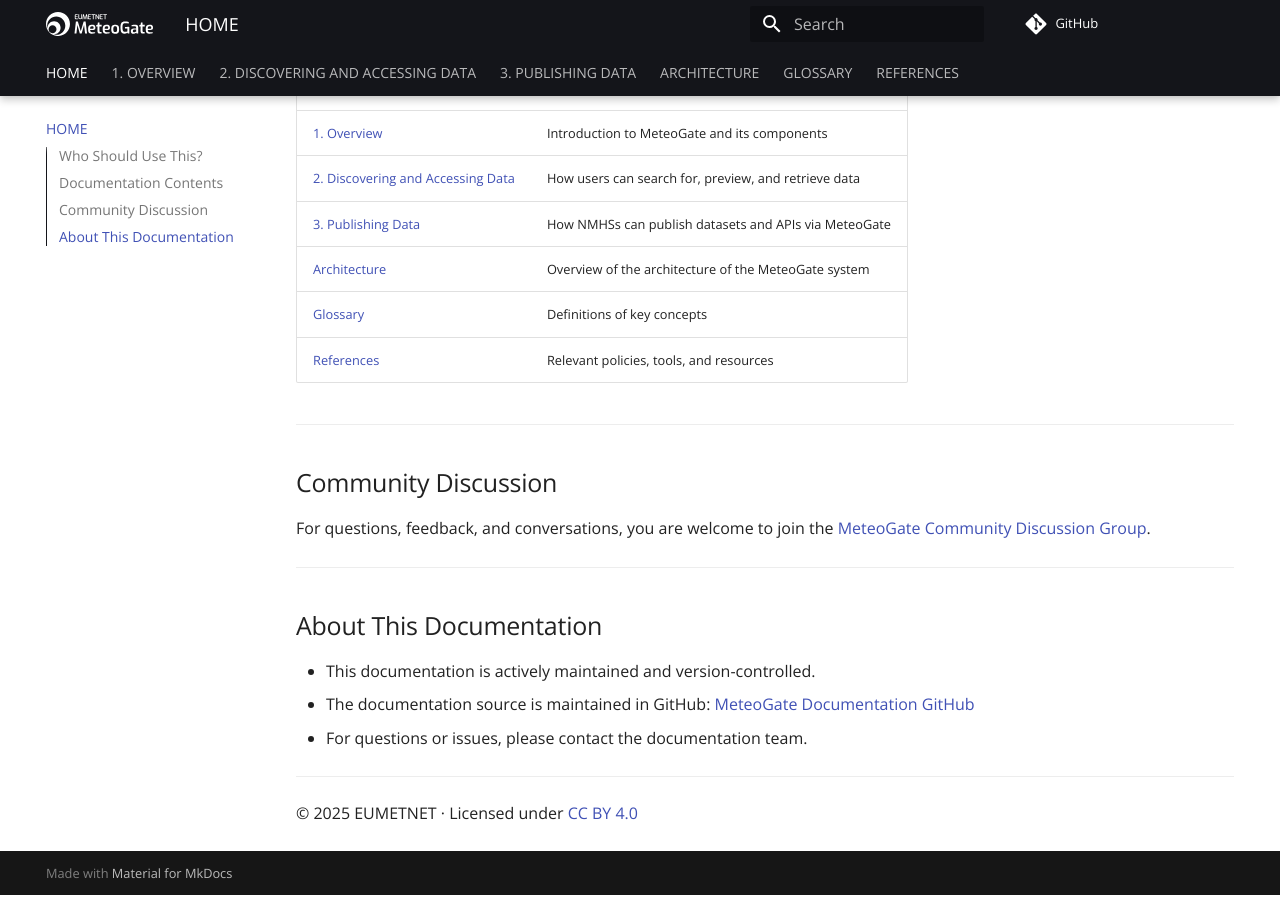
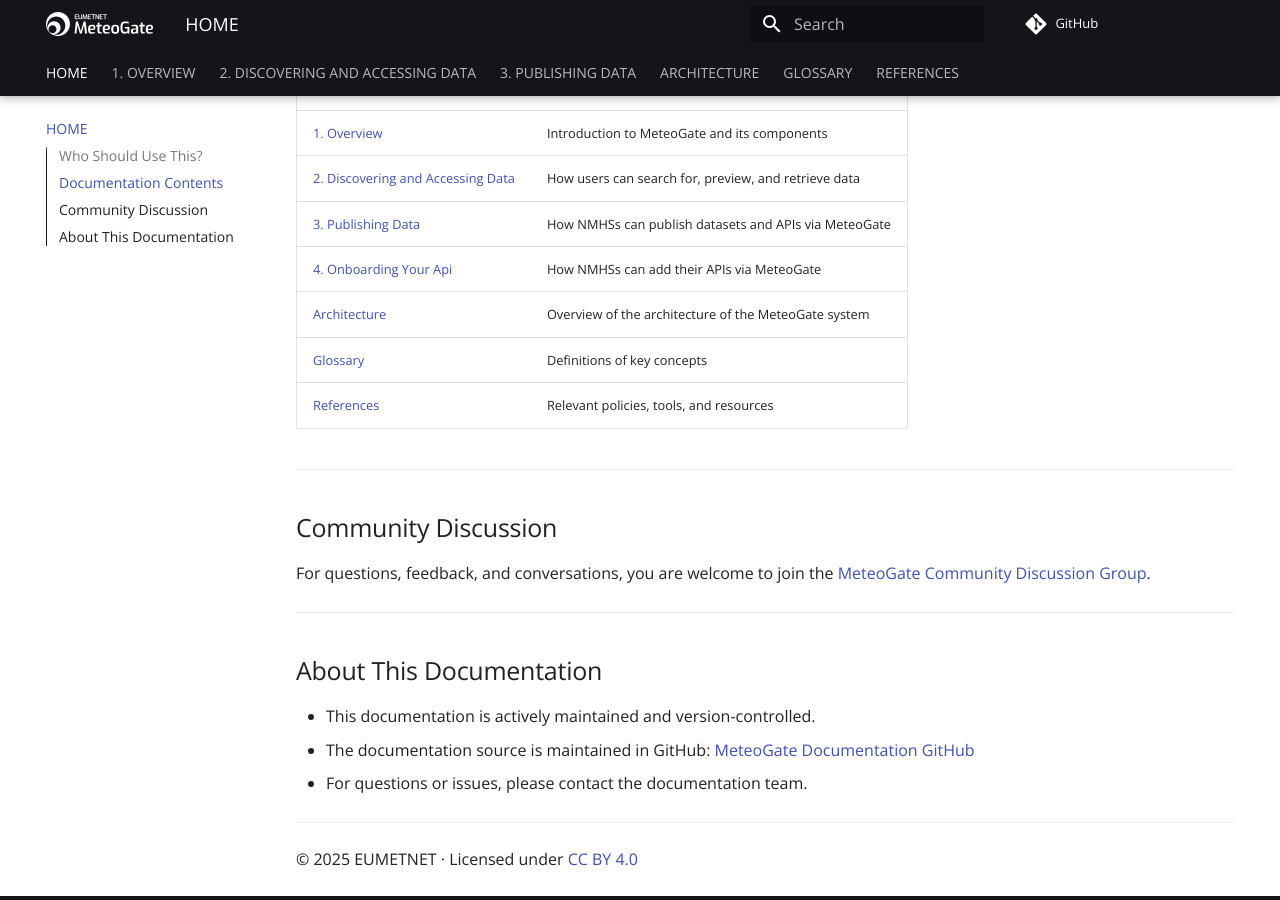
Before and after one commit to EUMETNET/meteogate-documentation, an MkDocs documentation site: the page built from docs/index.md, in a window 1280 px wide and 900 px high, scrolled down 743 px. Built offline with MkDocs 1.6.1 and Material for MkDocs 9.7.7, drawn with Linux system fonts in a browser that asks for light colours; comment, search, counter and statistics services are not loaded.

Commit message:
Update index.md

```diff
--- a/docs/index.md
+++ b/docs/index.md
@@ -25,6 +25,7 @@ This guide is designed for:
 | [1. Overview](./1-overview/) | Introduction to MeteoGate and its components |
 | [2. Discovering and Accessing Data](./2-discovering-and-accessing-data/) | How users can search for, preview, and retrieve data |
 | [3. Publishing Data](./3-publishing-data/) | How NMHSs can publish datasets and APIs via MeteoGate |
+| [4. Onboarding Your Api](./3-onboarding-your-api/) | How NMHSs can add their APIs via MeteoGate |
 | [Architecture](./technical-architecture/) | Overview of the architecture of the MeteoGate system |
 | [Glossary](./glossary/) | Definitions of key concepts |
 | [References](./references/) | Relevant policies, tools, and resources |
```
